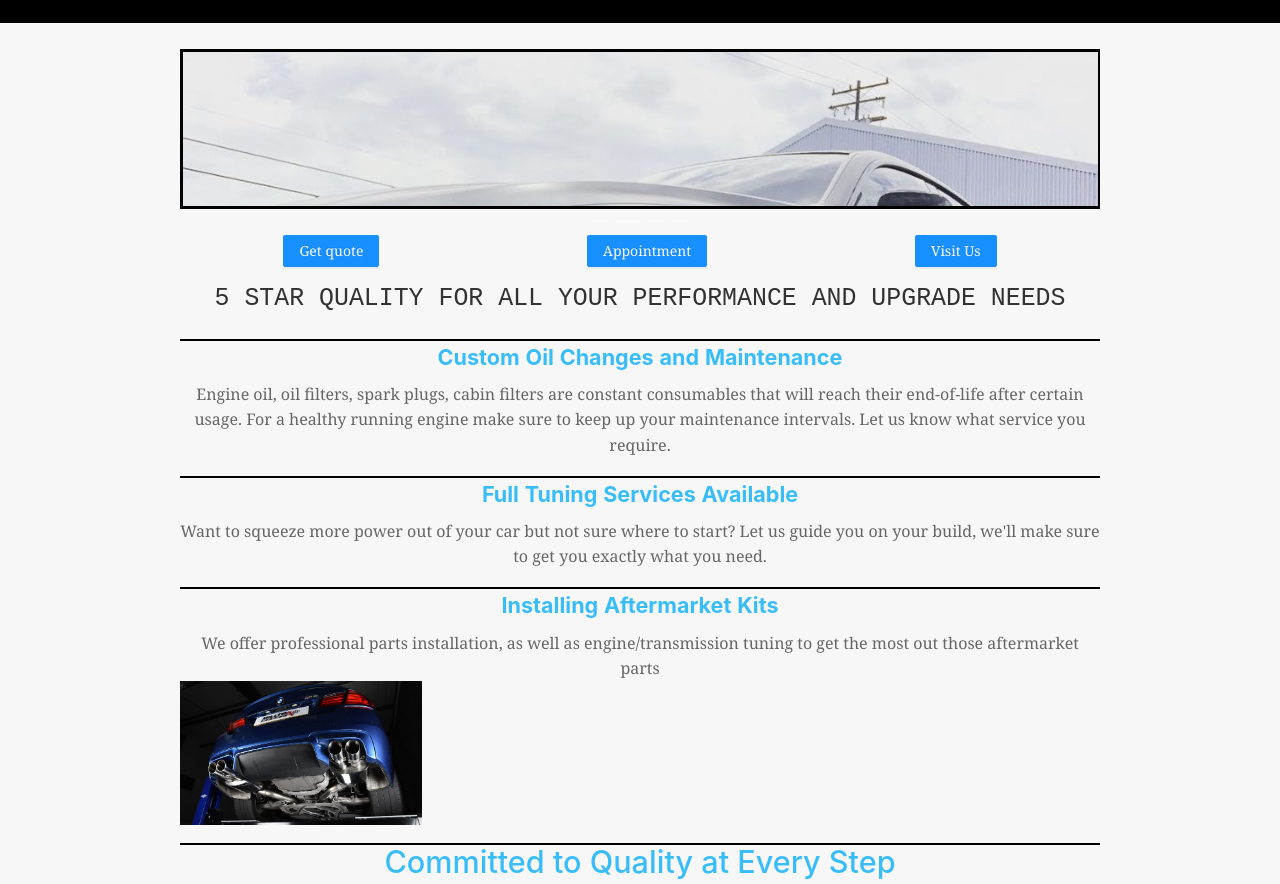
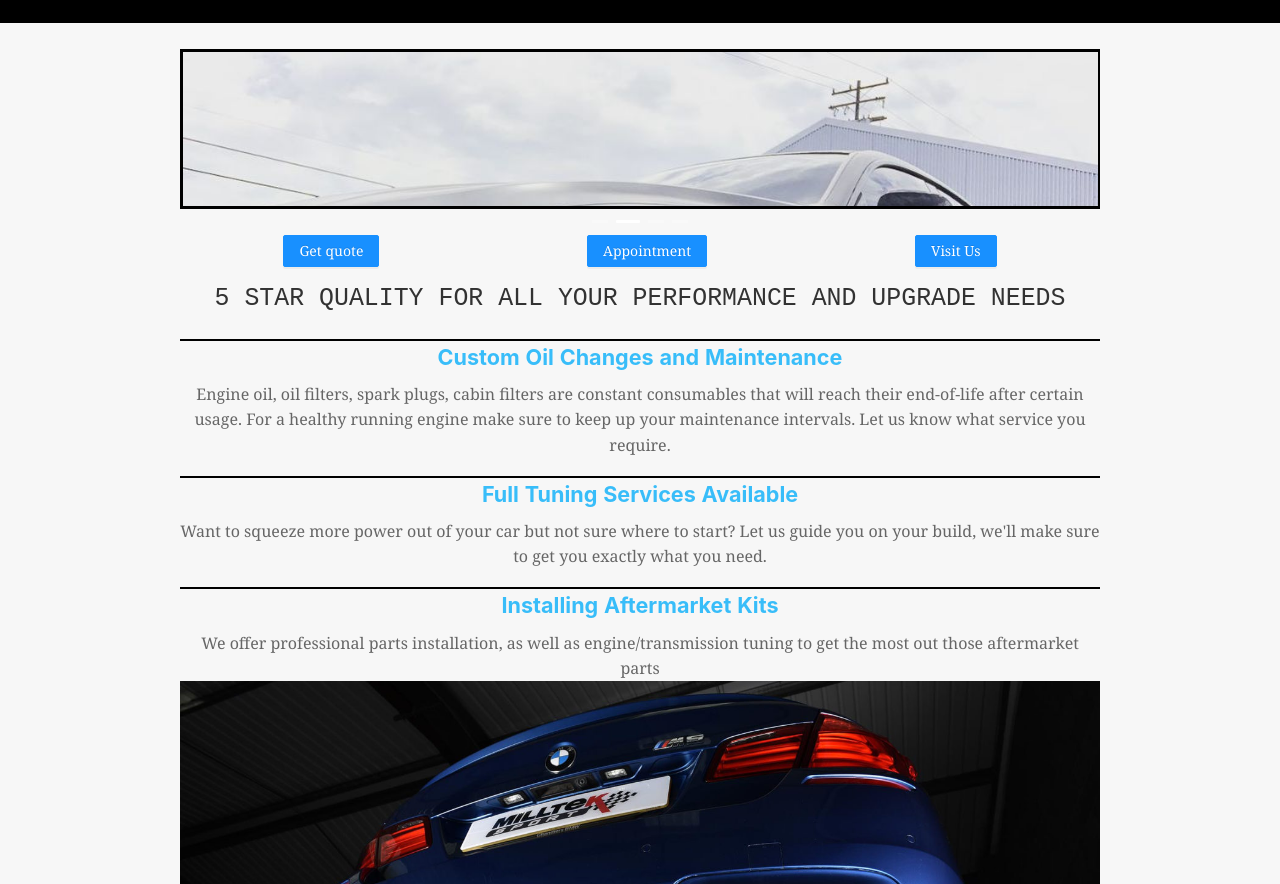
Before and after one commit to luiscmartinez/dreambuildgarage, a Gatsby site: page / in a window 1280 px wide. Shown: the part 68-952 px from the top of the page. Built offline with nearby package versions, Linux system fonts and the light colour scheme; Gatsby itself is replaced by a stand-in of ours; no server answers.

Commit message:
removing image css

```diff
--- a/src/components/layout.css
+++ b/src/components/layout.css
@@ -663,11 +663,7 @@ pre tt:after {
   color: #666666;
   font-size: medium;
 }
-.article img {
-  height: 8rem;
-  width: 100%;
-  margin: 0;
-}
+
 .ul-services {
   list-style: none;
 }
```
